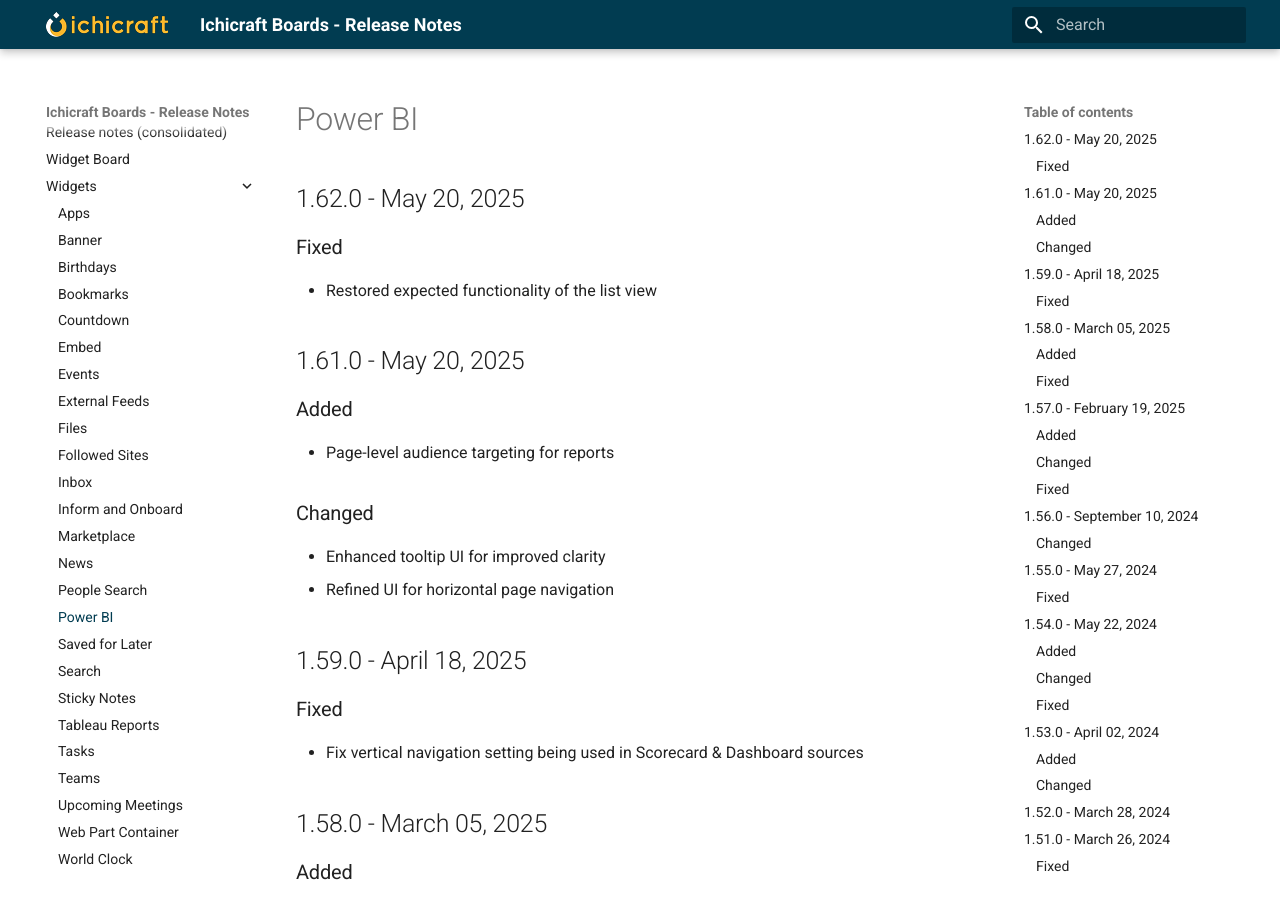
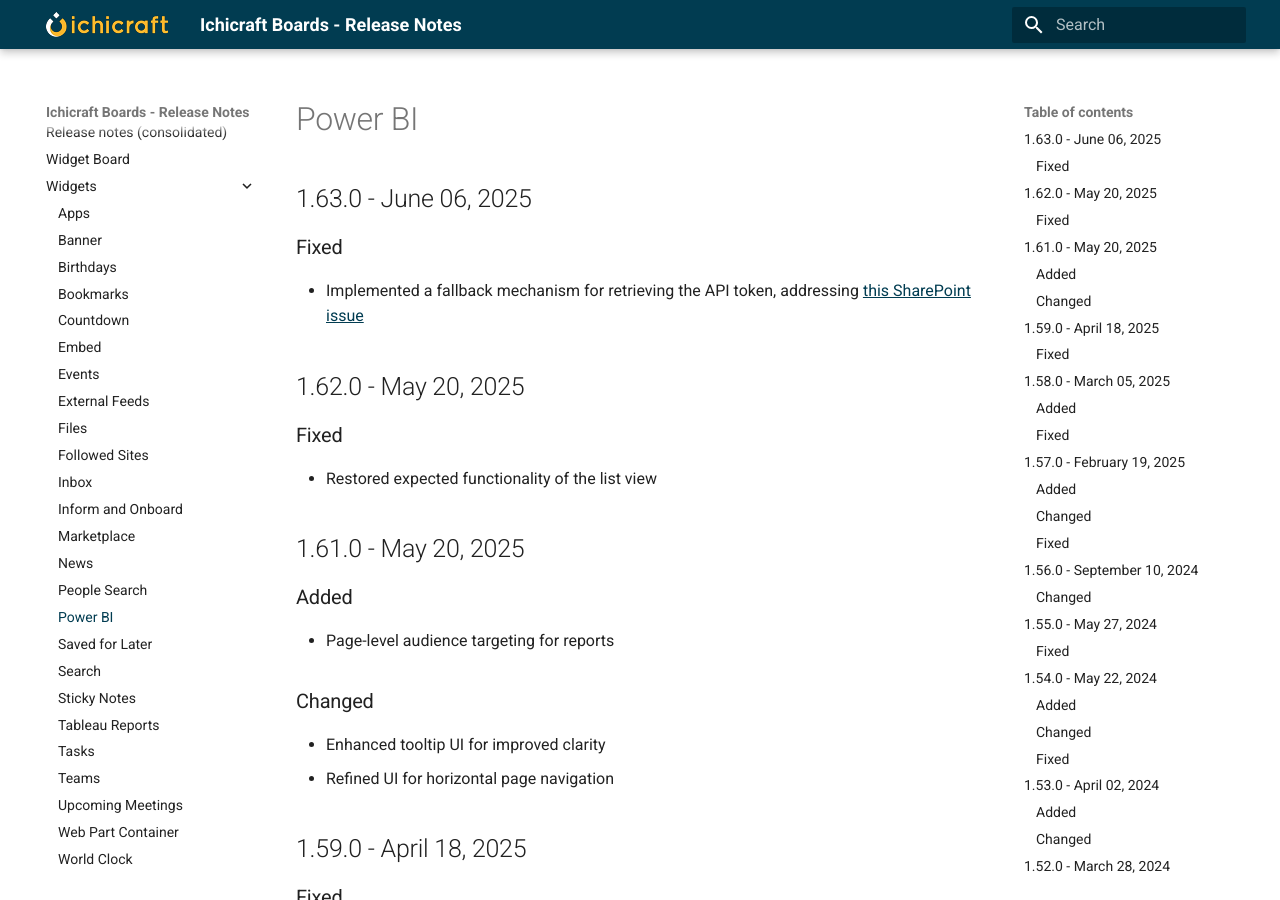
Before and after one commit to ichicraft/widgets-docs, an MkDocs documentation site: the page built from docs/Widgets/Power BI.md, in a window 1280 px wide and 900 px high. Built offline with MkDocs 1.6.1 and Material for MkDocs 9.7.7, drawn with Linux system fonts in a browser that asks for light colours.

```diff
--- a/docs/Widgets/Power BI.md
+++ b/docs/Widgets/Power BI.md
@@ -1,3 +1,8 @@
+## 1.63.0 - June 06, 2025
+
+### Fixed
+- Implemented a fallback mechanism for retrieving the API token, addressing [this SharePoint issue](https://github.com/SharePoint/sp-dev-docs/issues/10292)
+
 ## 1.62.0 - May 20, 2025
 
 ### Fixed
```
Also changed, not shown: docs/Release-notes-(consolidated).md (+5 -0 lines).
